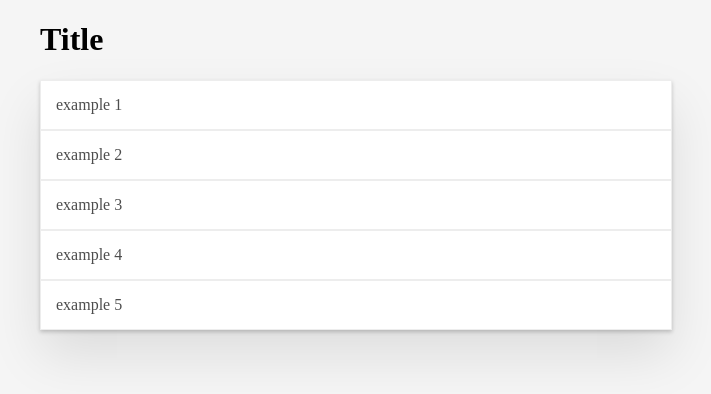
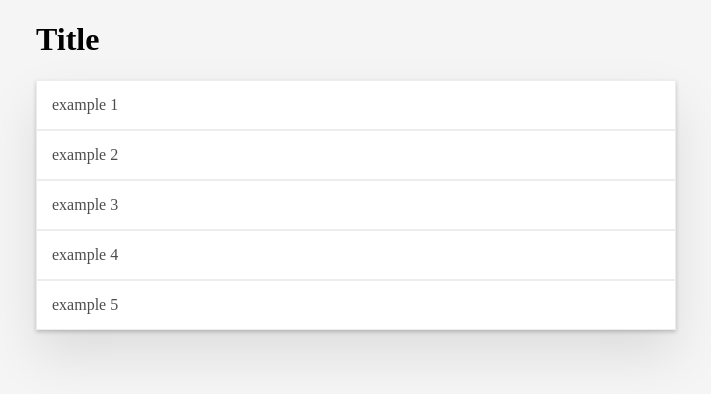
Before and after one commit to trodi/dirty-thirty, a website: page index.html in a window 1280 px wide. Shown: the full height of the page, 284-995 px from the left. Drawn offline with nearby package versions, Linux system fonts and the light colour scheme.

Commit message:
minor style clean up

```diff
--- a/css/app.css
+++ b/css/app.css
@@ -2,20 +2,16 @@ body {
     font: 14px 'Helvetica Neue', Helvetica
     color: #4d4d4d;
     background: #f5f5f5;
+    margin-left: 25%;
+    margin-right: 25%;
 }
 ul {
     padding: 0px;
-}
-.title {
-    margin-left:25%;
-    margin-right:25%;
 }
 .reasons {
     background: #fff;
     box-shadow: 0 2px 4px 0 rgba(0, 0, 0, 0.2),
                 0 25px 50px 0 rgba(0, 0, 0, 0.1);
-    margin-left: 25%;
-    margin-right: 25%;
 }
 .reason {
     list-style: none;
```
